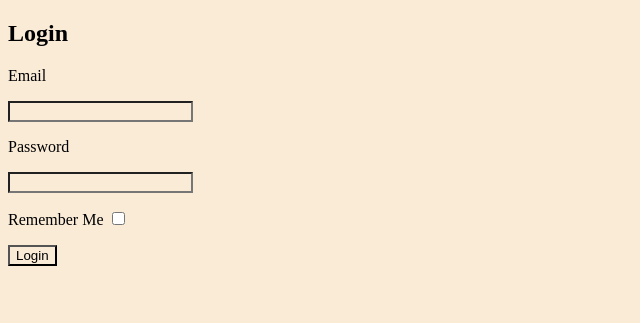
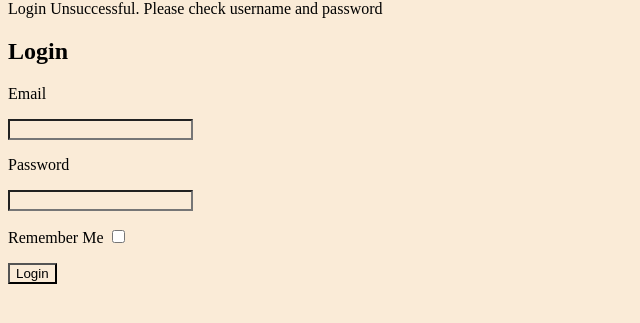
Before and after one commit to nathanjh-28/flask_practice_2, a Flask app: page /login in a window 1280 px wide. Shown: the part 44-367 px from the top of the page, without its empty margins (0-640 px from the left). Run offline with Flask 2, Linux system fonts and the light colour scheme.

Commit message:
login register routes and form validation complete

```diff
--- a/practice_main.py
+++ b/practice_main.py
@@ -1,4 +1,4 @@
-from flask import Flask, render_template
+from flask import Flask, render_template, flash
 from forms import RegistrationForm, LoginForm
 
 app = Flask(__name__)
@@ -26,18 +26,26 @@ app.config['SECRET_KEY'] = 'SAPNgFaCXp6CZTjq'
 def home():
     return render_template('home.html', posts=posts)
 
-@app.route("/")
+@app.route("/about")
 def about():
     return render_template('about.html')
 
-@app.route("/register")
+@app.route("/register", methods=['GET','POST'])
 def register():
     form = RegistrationForm()
+    if form.validate_on_submit():
+        flash(f'Account created for {form.username.data}!', 'success')
+        return redirect(url_for('home'))
     return render_template('register.html', form=form)
 
-@app.route("/login")
+@app.route("/login", methods=['GET','POST'])
 def login():
     form = LoginForm()
+    if form.email.data == 'admin@blog.com' and form.password.data == 'password':
+        flash('You have been logged in!', 'success')
+        return redirect(url_for('home'))
+    else:
+        flash('Login Unsuccessful. Please check username and password', 'danger')
     return render_template('login.html', form=form)
 
 
--- a/templates/base.html
+++ b/templates/base.html
@@ -11,17 +11,13 @@
     <header>
         Flask Practice
         <nav>
-            {#} <a href="{{url_for('home')}}">home</a>
+            <a href="{{url_for('home')}}">home</a>
             <a href="{{url_for('about')}}">about</a>
             <a href="{{url_for('register')}}">register</a>
             <a href="{{url_for('login')}}">login</a>
-            <a href="{{url_for('logout')}}">logout</a>
+            {#}<a href="{{url_for('logout')}}">logout</a>
             <a href="{{url_for('profile')}}">profile</a>
             <a href="{{url_for('edit_profile')}}">edit profile</a>{#}
-            <a href="#">home</a>
-            <a href="#">about</a>
-            <a href="#">register</a>
-            <a href="#">login</a>
             <a href="#">logout</a>
             <a href="#">profile</a>
             <a href="#">edit profile</a>
--- a/templates/login.html
+++ b/templates/login.html
@@ -6,13 +6,27 @@
 <form action="" method="POST">
 
     {{ form.hidden_tag() }}
-    <p>{{ form.email.label(class="classes-go-here") }}</p>
-    <p>{{ form.email(class="classes-go-here") }}</p>
-    <p>{{ form.password.label(class="classes-go-here") }}</p>
-    <p>{{ form.password(class="classes-go-here") }}</p>
-    <p>{{ form.remember.label(class="classes-go-here") }}
-    {{ form.remember(class="classes-go-here") }}</p>
-    <p>{{ form.submit(class="classes-go-here") }}</p>
+
+    <!-- Email -->
+    <p>{{ form.email.label(class="c") }}</p>
+    {% if form.email.errors %} <p>{{ form.email(class="c") }}</p>
+    {% for error in form.email.errors %} <span>{{ error }}</span> {% endfor %}
+    {% else %} <p>{{ form.email(class="c") }}</p>
+    {% endif %}
+
+    <!-- Password -->
+    <p>{{ form.password.label(class="c") }}</p>
+    {% if form.password.errors %} <p>{{ form.password(class="c") }}</p>
+    {% for error in form.password.errors %} <span> {{ error }}</span> {% endfor %}
+    {% else %} <p>{{ form.password(class="c") }}</p>
+    {% endif %}
+
+    <!-- Remember Me? -->
+    <p>{{ form.remember.label(class="c") }}
+    {{ form.remember(class="c") }}</p>
+
+    <!-- Submit -->
+    <p>{{ form.submit(class="c") }}</p>
 
 </form>
 
```
Also changed, not shown: templates/register.html (+40 -9 lines).
